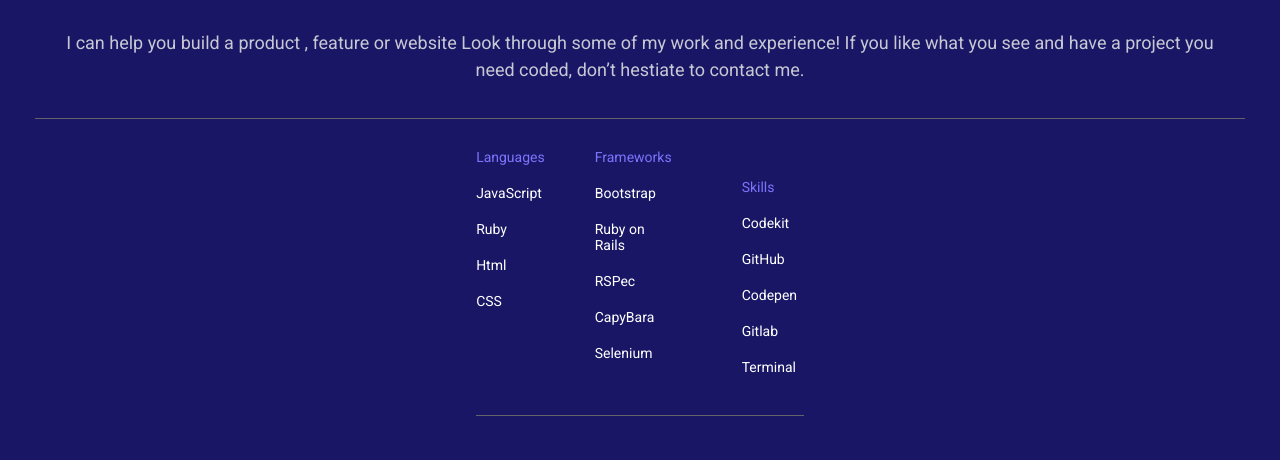
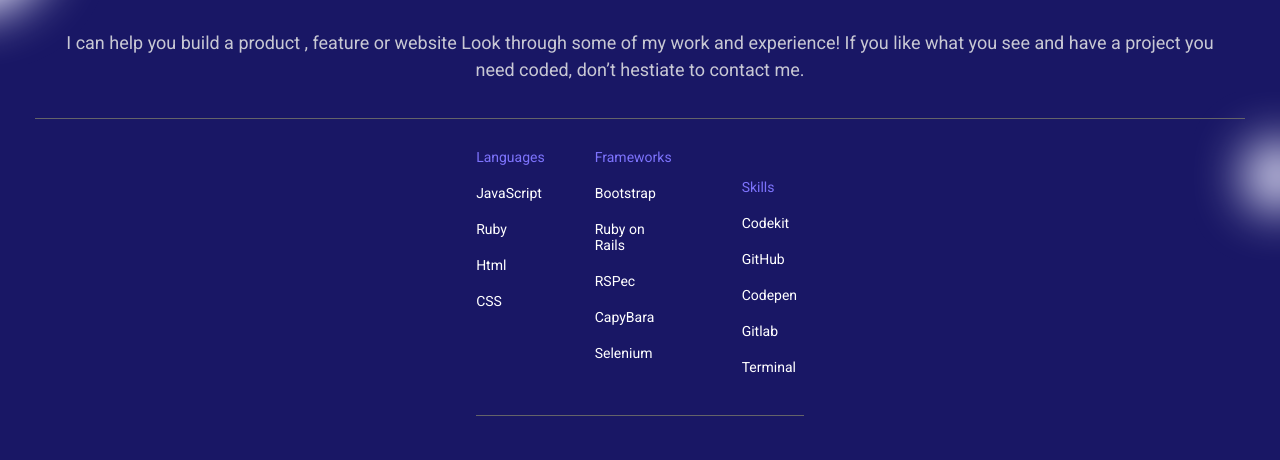
Before and after one commit to audukehinde/portfolio, a plain HTML site: page index.html in a window 1280 px wide. Shown: the part 196-656 px from the top of the page. Drawn offline with Linux system fonts and the light colour scheme; the site is published under a folder, as on GitHub Pages, so addresses that start at the root find nothing.

Commit message:
Fix background images not showing

```diff
--- a/style.css
+++ b/style.css
@@ -6,7 +6,7 @@
 
 body {
   background-color: #191765;
-  background-image: url(/img/elipse.svg);
+  background-image: url(img/elipse.svg);
   background-repeat: no-repeat;
   font-family: 'Roboto', sans-serif;
   color: #fff;
@@ -40,7 +40,7 @@ main {
   align-items: center;
   padding: 0 35px;
   flex-direction: column;
-  background-image: url(/img/ellipse19.svg);
+  background-image: url(img/ellipse19.svg);
   background-repeat: no-repeat;
   background-position: right;
 }
@@ -135,7 +135,7 @@ a {
 .recent-work {
   display: flex;
   flex-wrap: wrap;
-  background-image: url(/img/ellipse20.svg);
+  background-image: url(img/ellipse20.svg);
   background-repeat: no-repeat;
   background-position: 0 22em;
 }
```
